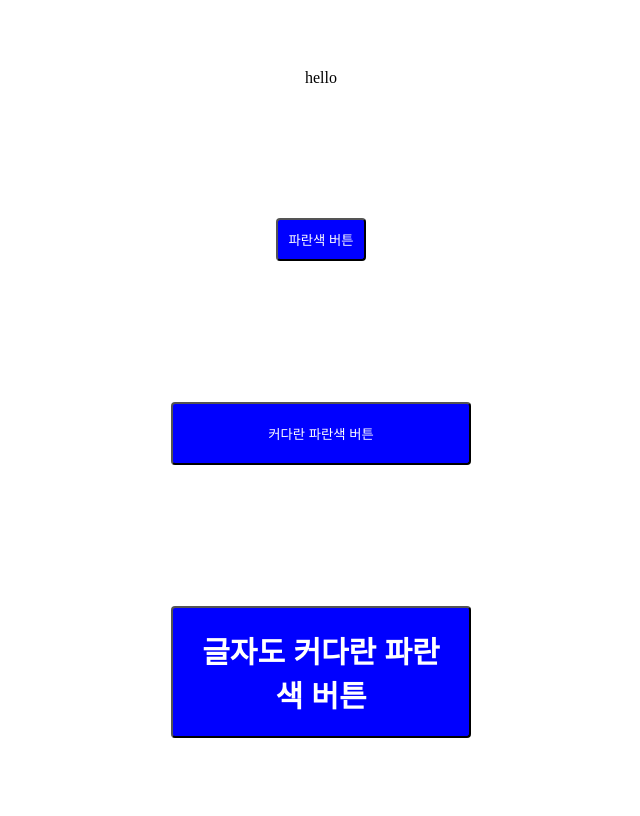
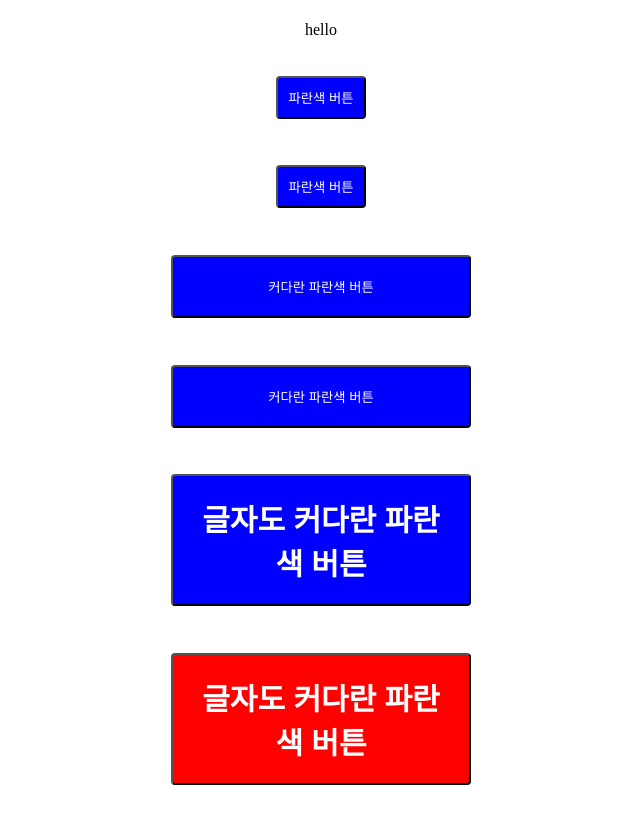
Before and after one commit to ella6010/React_repo, a React (Vite) app: page / in a window 1280 px wide. Shown: the whole page, without its empty margins (327-967 px from the left). Built offline with nearby package versions, Linux system fonts and the light colour scheme.

Commit message:
React styled-components 실습파일 생성 및 커밋

```diff
--- a/src/App.jsx
+++ b/src/App.jsx
@@ -25,14 +25,37 @@ const BigTextBigBlueButton = styled(BigBlueButton)`
   font-weight: 900;
 `;
 
+const PropsButton = styled.button`
+  background-color: ${props => props.backgroundColor || 'white'};
+  color: ${(props) => props.textColor || 'black'};
+  padding: ${(props) => props.padding || 0};
+  border-radius: ${(props) => props.radius || 0};
+  margin: ${(props) => props.margin || 0};
+  width: ${(props) => props.width || 'auto'};
+  font-size: ${(props) => props.fontSize || 'auto'};
+  font-weight: ${(props) => props.fontWeight || 400};
+`;
+
 function App() {
   return (
     <>
     <Container>
       <div>hello</div>
       <BlueButton>파란색 버튼</BlueButton>
+      <PropsButton backgroundColor={'blue'} textColor="white" padding="10px" radius="4px"
+      margin="10px">파란색 버튼</PropsButton>
+
       <BigBlueButton>커다란 파란색 버튼</BigBlueButton>
+      <PropsButton backgroundColor={'blue'} textColor="white" padding="20px" radius="4px"
+      margin="10px" width="300px">커다란 파란색 버튼</PropsButton>
+
       <BigTextBigBlueButton>글자도 커다란 파란색 버튼</BigTextBigBlueButton>
+      <PropsButton backgroundColor={'red'} textColor="white" padding="20px" radius="4px"
+      margin="10px" width="300px" fontSize="30px" fontWeight={900}>
+      글자도 커다란 파란색 버튼</PropsButton>
+
+      {/* <PropsButton backgroundColor="green" textColor="yellow">Props 버튼</PropsButton>
+      <PropsButton backgroundColor="yellow" textColor="green">Props 버튼</PropsButton> */}
     </Container>
     </>
   );
```
